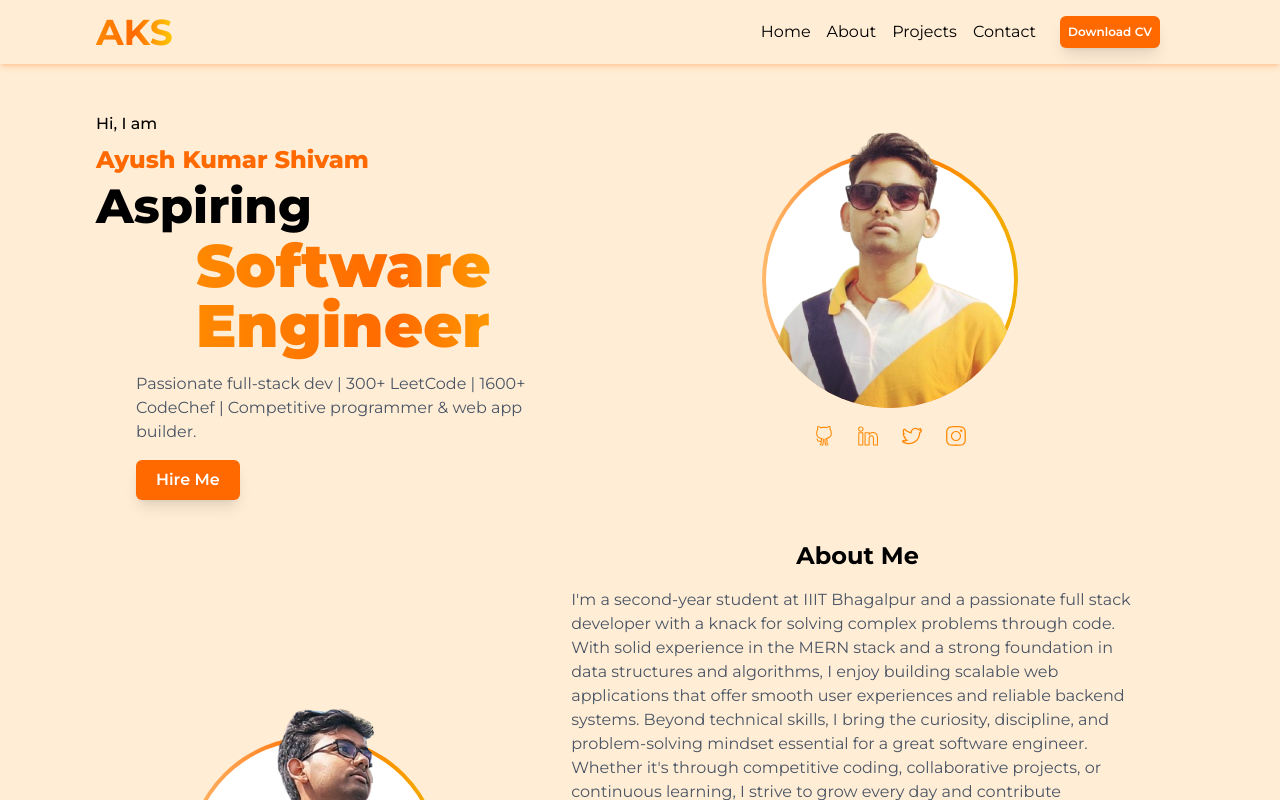
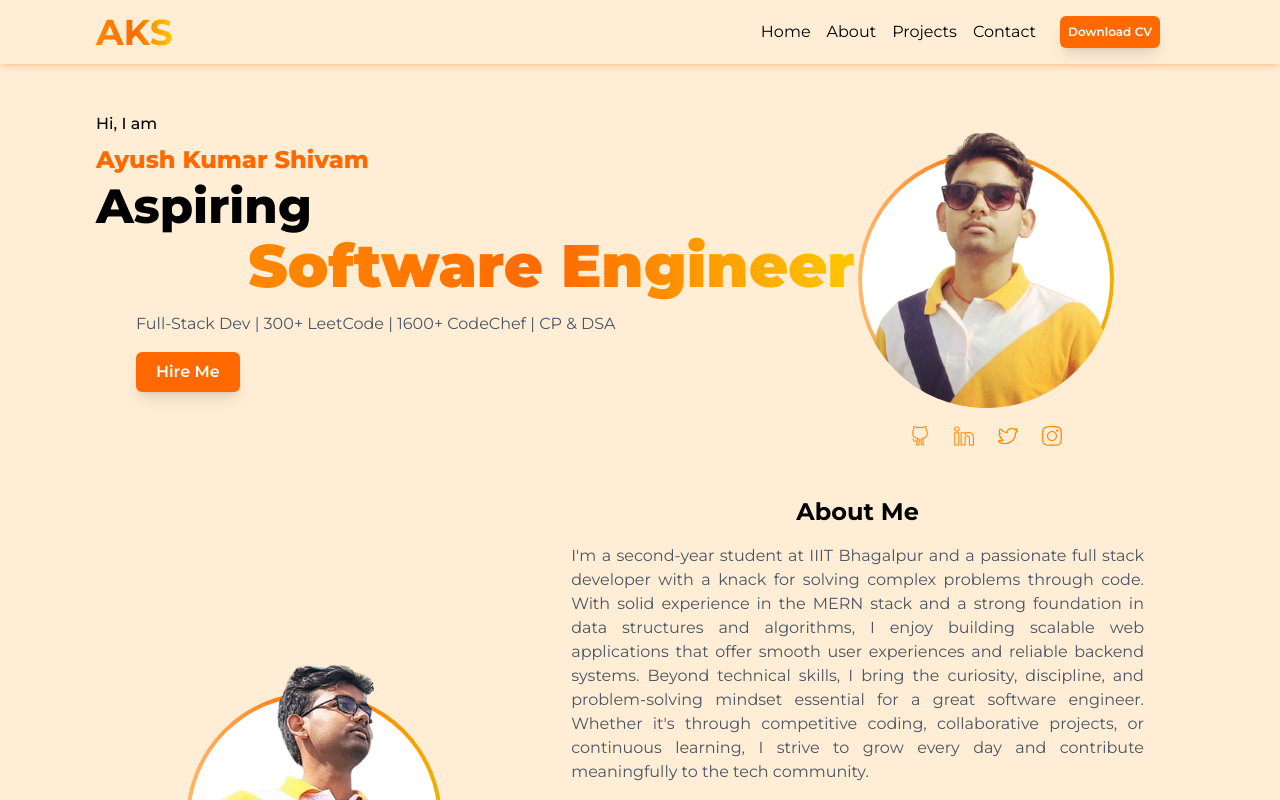
Before and after one commit to Ayushivam22/portfolio, a React (Vite) app: page / in a window 1280 px wide. Shown: the top 800 px of the page. Built offline with nearby package versions, Linux system fonts and the light colour scheme; the HTML template or start-up script is replaced by a standard one.

Commit message:
aligned banner

```diff
--- a/src/components/Hero.tsx
+++ b/src/components/Hero.tsx
@@ -49,7 +49,7 @@ const Hero = () => {
     return (
         <div className="Container">
             <div className="hero-upper flex mt-12 flex-col md:flex-row ">
-                <div className="hero-upper-left flex flex-col ">
+                <div className="hero-upper-left flex flex-col md:basis-7/10">
                     <p className="text-2sm font-medium">Hi, I am</p>
                     <h2 className="text-2xl font-extrabold text-orange-500 mt-2 ">
                         Ayush Kumar Shivam
@@ -63,8 +63,8 @@ const Hero = () => {
                             </div>
                         </div>
                     </h1>
-                    <div className="text-gray-600 px-10 mb-4">
-                        Passionate full-stack dev | 300+ LeetCode | 1600+ CodeChef | Competitive programmer & web app builder.
+                    <div className="text-gray-600 px-10 mb-4 text-pretty">
+                        Full-Stack Dev | 300+ LeetCode | 1600+ CodeChef | CP & DSA
                     </div>
                     <div className="flex px-10">
                         <button className="bg-orange-500 hover:bg-orange-600 text-white font-semibold py-2 px-5 rounded-md transition w-auto shadow-lg hover:shadow-xl focus:outline-none focus:ring-2 focus:ring-orange-400 focus:ring-opacity-50">
@@ -73,7 +73,7 @@ const Hero = () => {
                     </div>
                 </div>
 
-                <div className="hero-upper-right  w-full flex flex-col items-center space-y-4">
+                <div className="hero-upper-right  w-full flex flex-col items-center md:items-start space-y-4 md:basis-3/10">
                     <div className="">
                         {/* Circular Border Container */}
                         <div className="  rounded-b-full  overflow-hidden">
@@ -123,7 +123,7 @@ const Hero = () => {
                 </div>
                 <div className="hero-lower-right md:basis-6/10 flex flex-col items-center space-y-4">
                     <div className="text-2xl font-bold">About Me</div>
-                    <div className="text-gray-600 px-10 mb-4">
+                    <div className="text-gray-600 px-10 mb-4 text-justify">
                         I'm a second-year student at IIIT Bhagalpur and a
                         passionate full stack developer with a knack for solving
                         complex problems through code. With solid experience in
```
